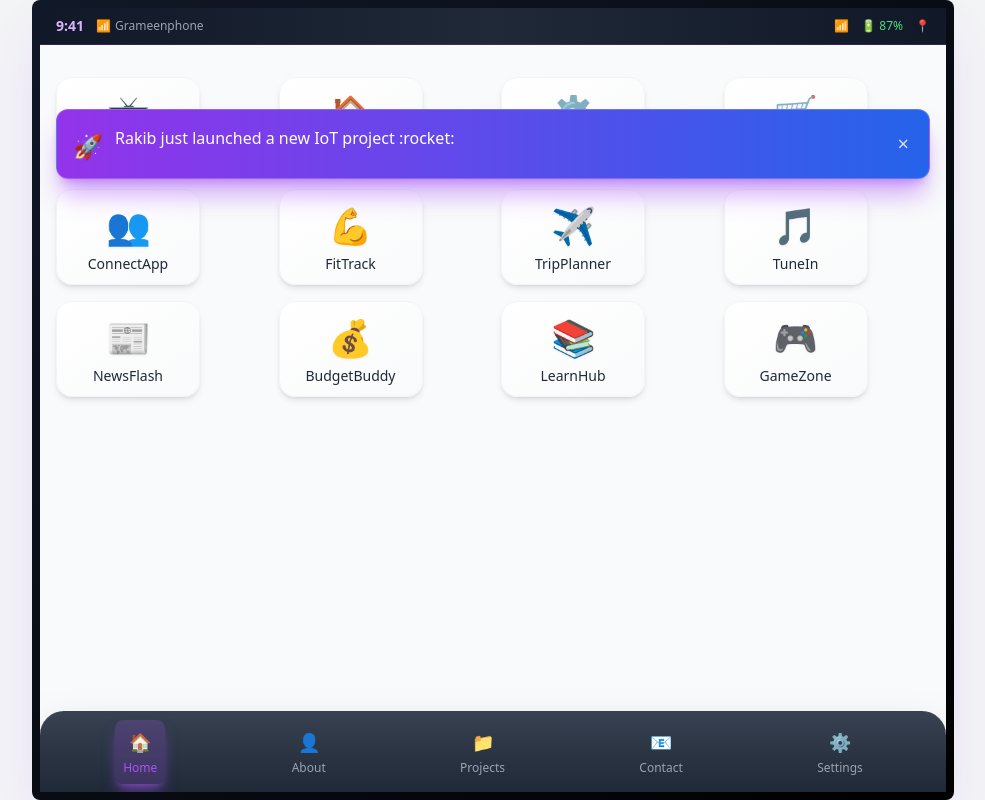
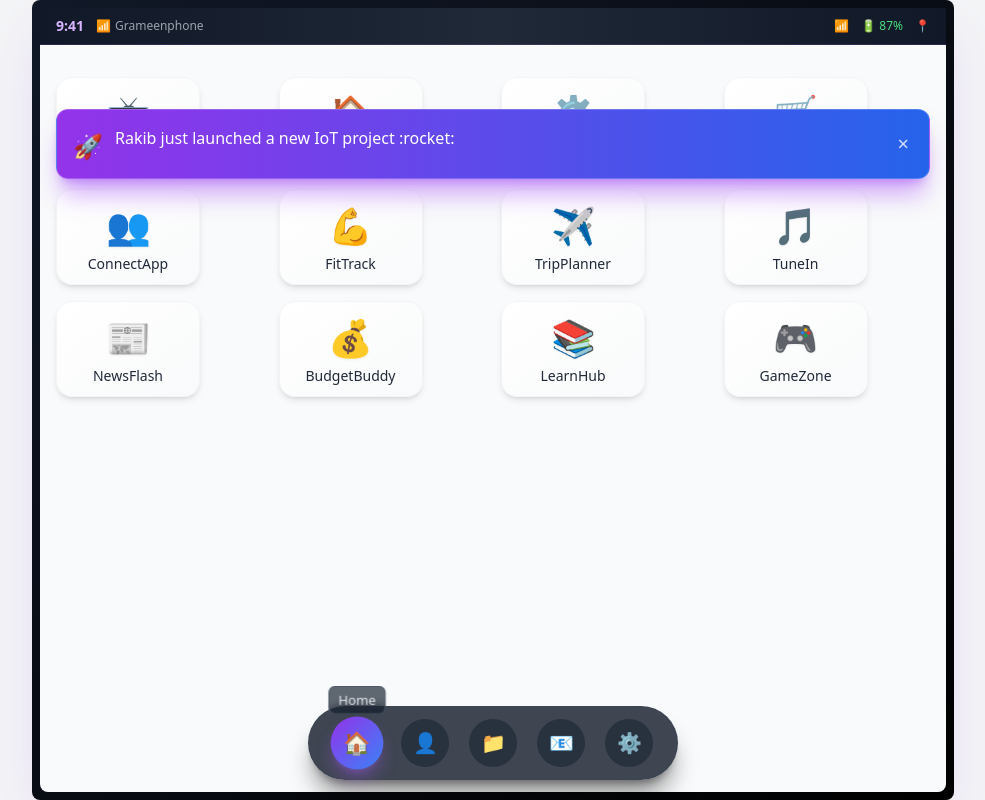
Before and after one commit to za-rakib/new_portfolio, a Next.js app: page / in a window 1280 px wide. Shown: the whole page, without its empty margins (147-1132 px from the left). Built offline with nearby package versions, Linux system fonts and the light colour scheme.

Commit message:
bottom nav

```diff
--- a/src/components/BottomNav.tsx
+++ b/src/components/BottomNav.tsx
@@ -1,4 +1,4 @@
-import React from 'react';
+import React from "react";
 
 interface BottomNavProps {
   currentView: string;
@@ -7,25 +7,36 @@ interface BottomNavProps {
 
 const BottomNav: React.FC<BottomNavProps> = ({ currentView, onViewChange }) => {
   const navItems = [
-    { key: 'home', icon: '🏠', label: 'Home' },
-    { key: 'about', icon: '👤', label: 'About' },
-    { key: 'projects', icon: '📁', label: 'Projects' },
-    { key: 'contact', icon: '📧', label: 'Contact' },
-    { key: 'settings', icon: '⚙️', label: 'Settings' },
+    { key: "home", icon: "🏠", label: "Home" },
+    { key: "about", icon: "👤", label: "About" },
+    { key: "projects", icon: "📁", label: "Projects" },
+    { key: "contact", icon: "📧", label: "Contact" },
+    { key: "settings", icon: "⚙️", label: "Settings" },
   ];
 
   return (
-    <div className="absolute bottom-0 left-0 right-0 bg-gradient-to-t from-gray-800 to-gray-700 border-t border-gray-700 flex justify-around py-2 px-4 rounded-t-3xl shadow-2xl shadow-gray-900/50">
-      {navItems.map(item => (
+    <div className="fixed bottom-5 left-1/2 -translate-x-1/2 flex items-center gap-5 bg-gray-900/80 backdrop-blur-md px-6 py-3 rounded-full border border-gray-700/60 shadow-xl shadow-black/40">
+      {navItems.map((item) => (
         <button
           key={item.key}
           onClick={() => onViewChange(item.key)}
-          className={`flex flex-col items-center transition-all duration-200 hover:scale-110 hover:text-purple-500 p-2 rounded-lg ${
-            currentView === item.key ? 'text-purple-500 bg-purple-500/20 shadow-lg shadow-purple-500/50' : 'text-gray-400'
+          className={`relative flex flex-col items-center justify-center w-12 h-12 rounded-full transition-all duration-300 group ${
+            currentView === item.key
+              ? "bg-gradient-to-br from-purple-600 to-blue-500 text-white scale-110 shadow-lg shadow-purple-500/40"
+              : "bg-gray-800/70 text-gray-400 hover:text-purple-400 hover:scale-110"
           }`}
         >
-          <span className="text-lg">{item.icon}</span>
-          <span className="text-xs mt-1">{item.label}</span>
+          {/* Icon */}
+          <span className="text-xl">{item.icon}</span>
+
+          {/* Label (only visible when active or hover) */}
+          <span
+            className={`absolute -top-7 text-xs px-2 py-1 rounded-md backdrop-blur-sm border text-gray-200 bg-gray-800/70 border-gray-600 opacity-0 group-hover:opacity-100 transition-all duration-300 ${
+              currentView === item.key ? "opacity-100" : ""
+            }`}
+          >
+            {item.label}
+          </span>
         </button>
       ))}
     </div>
```
